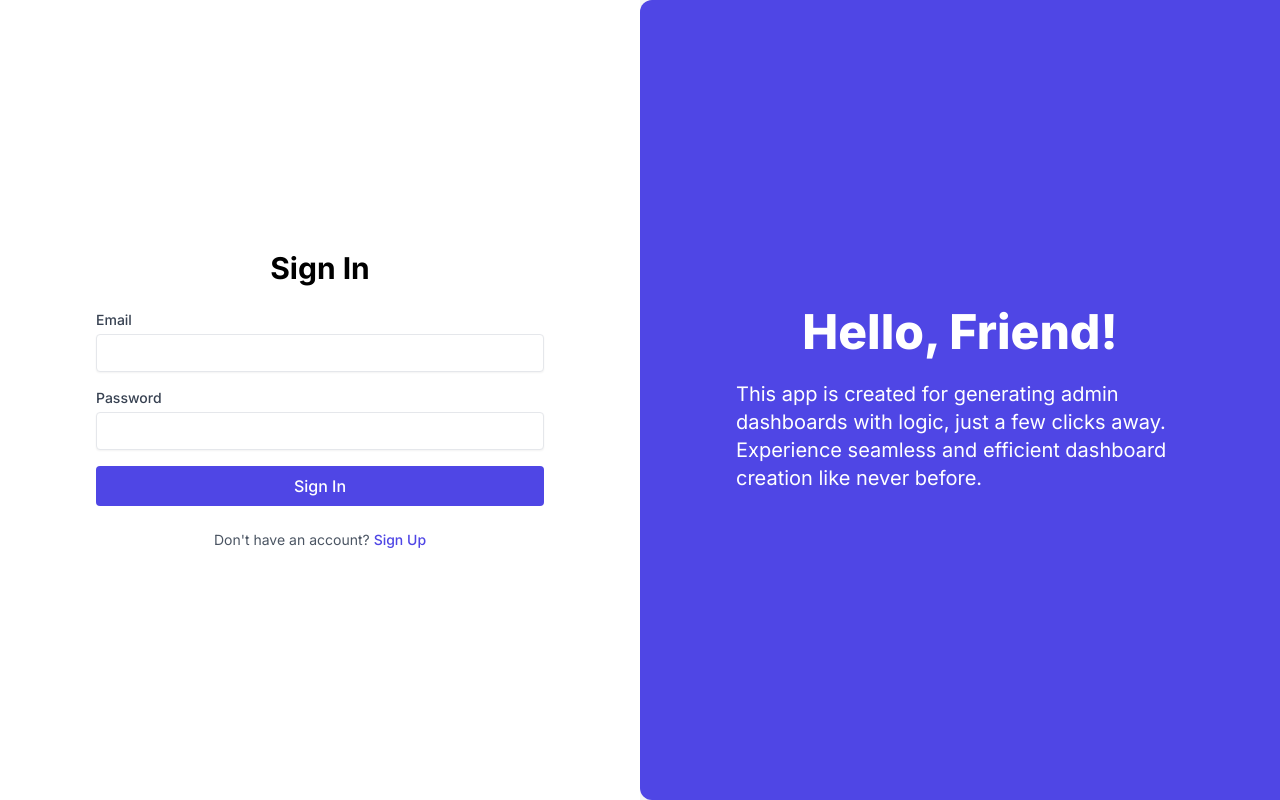
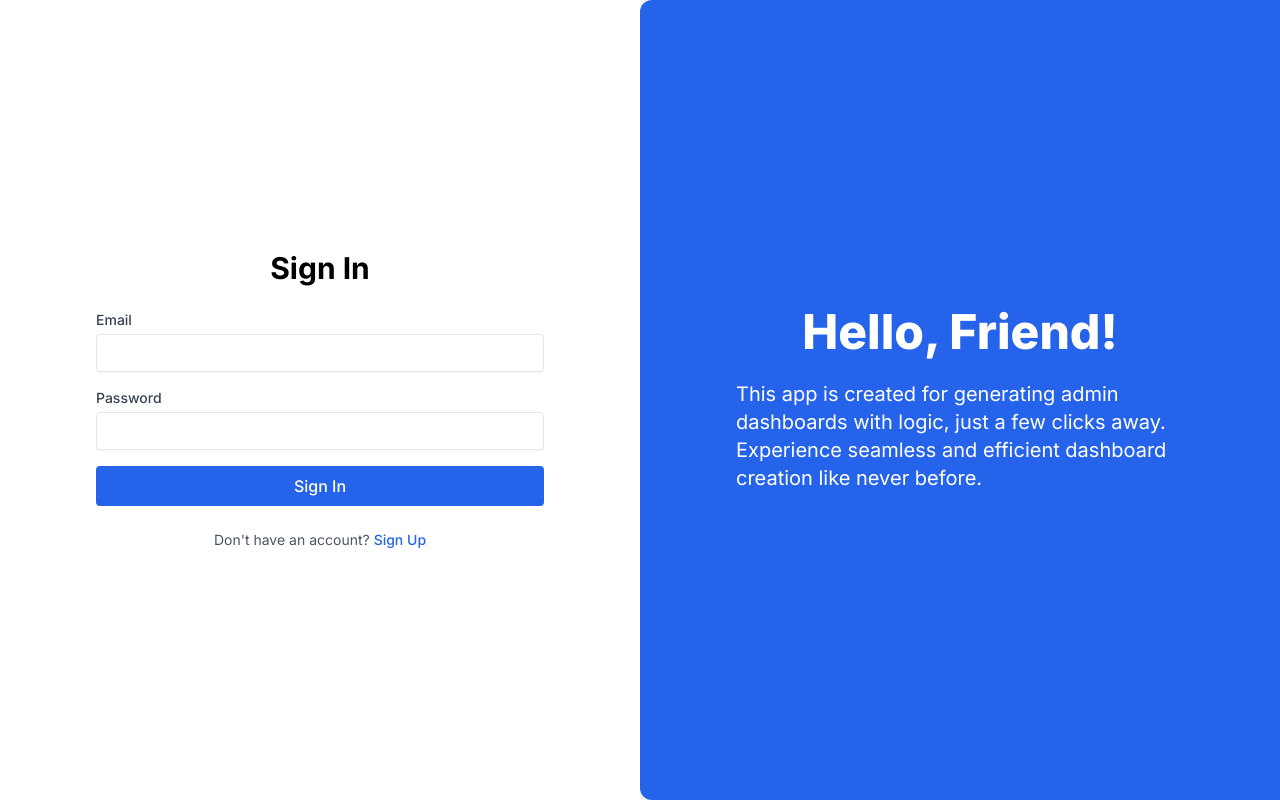
Before and after one commit to Mohamed-lehbib/PFE, a Next.js app: page /auth in a window 1280 px wide. Built offline with nearby package versions, Linux system fonts and the light colour scheme.

Commit message:
adding suspence to fix the issue

```diff
--- a/src/app/auth/page.tsx
+++ b/src/app/auth/page.tsx
@@ -1,8 +1,8 @@
 "use client";
 import { useForm, SubmitHandler } from "react-hook-form";
-
+import { Spin } from "antd";
 import { motion } from "framer-motion";
-import { useEffect, useState } from "react";
+import { Suspense, useEffect, useState } from "react";
 import { useRouter, useSearchParams } from "next/navigation";
 import TypingText from "@/components/typing-text";
 
@@ -58,6 +58,13 @@ const Auth = () => {
   };
 
   return (
+    <Suspense
+      fallback={
+        <div className="flex justify-center items-center h-scree w-screen">
+          <Spin tip="Loading" size="large" />
+        </div>
+      }
+    >
       <div className="flex items-center justify-center min-h-screen bg-gray-100">
         <div className="flex w-full h-screen">
           <motion.div
@@ -85,7 +92,9 @@ const Auth = () => {
                     className="w-full px-3 py-2 mt-1 border rounded shadow-sm focus:ring-indigo-500 focus:border-indigo-500 sm:text-sm"
                   />
                   {errors.name && (
-                  <p className="text-sm text-red-600">{errors.name.message}</p>
+                    <p className="text-sm text-red-600">
+                      {errors.name.message}
+                    </p>
                   )}
                 </div>
               )}
@@ -116,7 +125,9 @@ const Auth = () => {
                 <input
                   id="password"
                   type="password"
-                {...register("password", { required: "Password is required" })}
+                  {...register("password", {
+                    required: "Password is required",
+                  })}
                   className="w-full px-3 py-2 mt-1 border rounded shadow-sm focus:ring-indigo-500 focus:border-indigo-500 sm:text-sm"
                 />
                 {errors.password && (
@@ -152,7 +163,7 @@ const Auth = () => {
               )}
               <button
                 type="submit"
-              className="w-full px-4 py-2 font-medium text-white bg-indigo-600 rounded hover:bg-indigo-700 focus:outline-none focus:ring-2 focus:ring-indigo-500"
+                className="w-full px-4 py-2 font-medium text-white bg-blue-600 rounded hover:bg-blue-700 focus:outline-none focus:ring-2 focus:ring-indigo-500"
               >
                 {isSignUp ? "Sign Up" : "Sign In"}
               </button>
@@ -163,7 +174,7 @@ const Auth = () => {
                 onClick={() =>
                   router.push(`/auth?mode=${isSignUp ? "signin" : "signup"}`)
                 }
-              className="font-medium text-indigo-600 hover:text-indigo-500"
+                className="font-medium text-blue-600 hover:text-blue-500"
               >
                 {isSignUp ? "Sign In" : "Sign Up"}
               </button>
@@ -173,19 +184,20 @@ const Auth = () => {
             initial={{ opacity: 0, x: isSignUp ? 100 : -100 }}
             animate={{ opacity: 1, x: 0 }}
             transition={{ duration: 0.5 }}
-          className="w-1/2 p-8 space-y-6 flex flex-col justify-center items-center bg-indigo-600 text-white rounded-l-xl px-24"
+            className="w-1/2 p-8 space-y-6 flex flex-col justify-center items-center bg-blue-600 text-white rounded-l-xl px-24"
           >
             <h2 className="text-5xl font-extrabold text-center">
               Hello, Friend!
             </h2>
             <TypingText className="text-xl text-left">
-            This app is created for generating admin dashboards with logic, just
-            a few clicks away. Experience seamless and efficient dashboard
-            creation like never before.
+              This app is created for generating admin dashboards with logic,
+              just a few clicks away. Experience seamless and efficient
+              dashboard creation like never before.
             </TypingText>
           </motion.div>
         </div>
       </div>
+    </Suspense>
   );
 };
 
```
Lines whose indentation alone changed are shown as unchanged.
